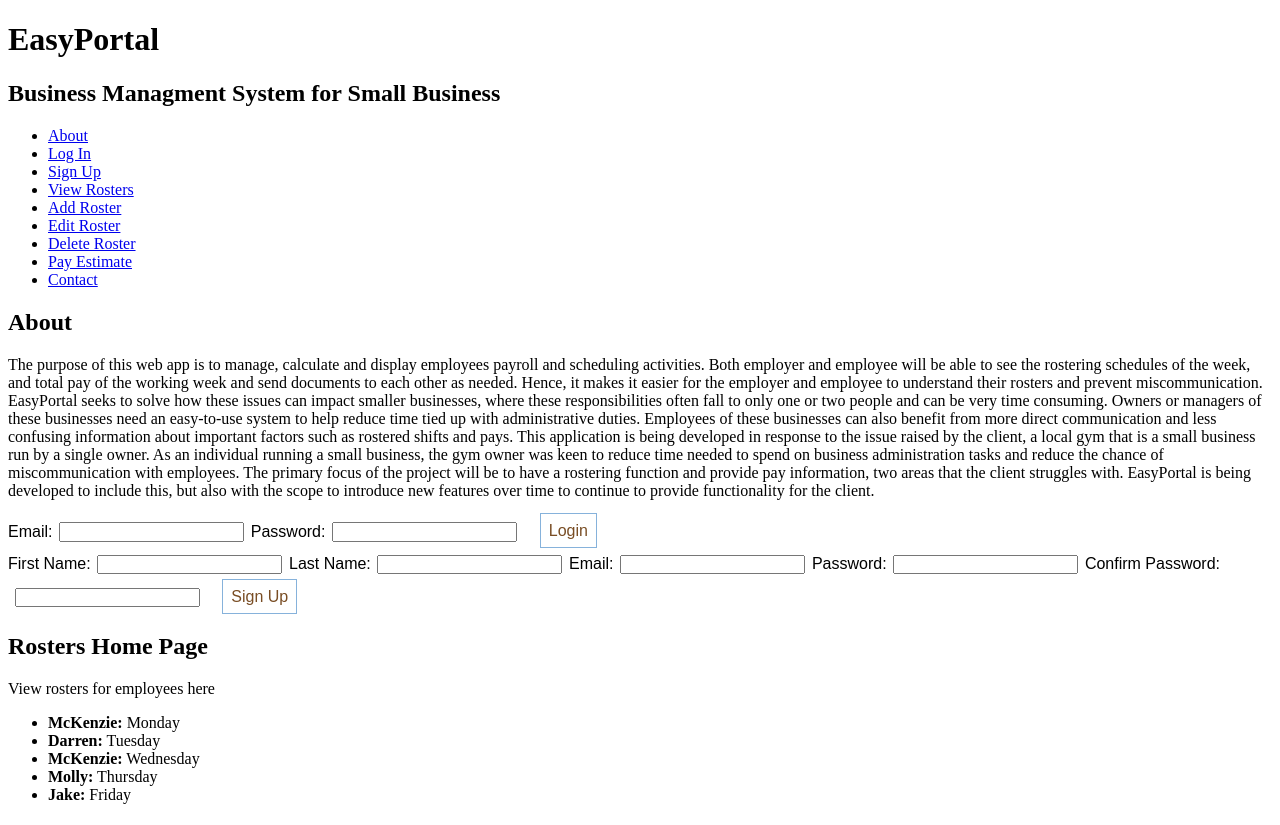
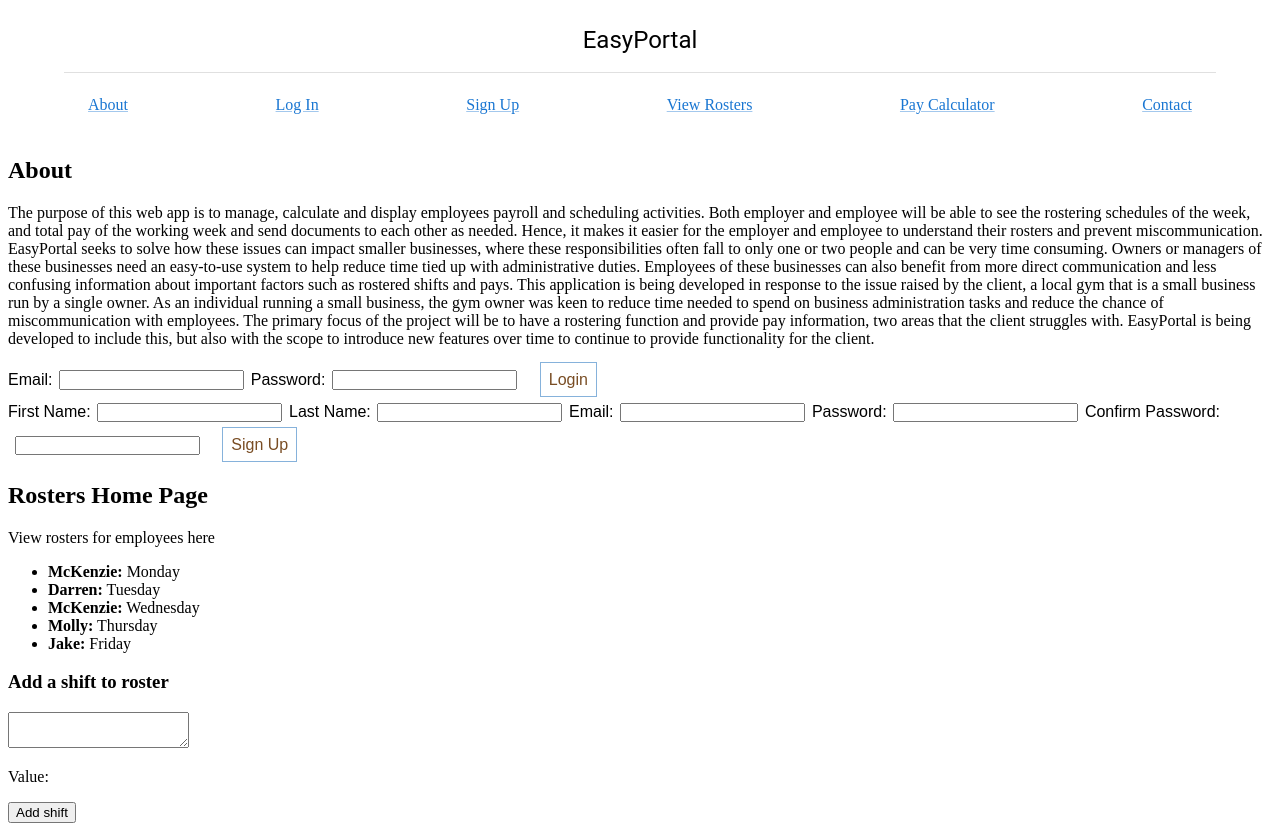
Before and after one commit to EasyPortal-Business-Management-System/EasyPortal-Client, a React (Create React App) app: page / in a window 1280 px wide. Shown: the top 825 px of the page. Built offline with nearby package versions, Linux system fonts and the light colour scheme.

Commit message:
nav bar added with links to pages

```diff
--- a/src/App.js
+++ b/src/App.js
@@ -5,11 +5,33 @@ import About from "./components/About";
 import Rosters from './components/Rosters';
 import EditRoster from './components/EditRoster';
 import DeleteRoster from './components/DeleteRoster';
-import Header from "./components/Header";
+// import Header from "./components/Header";
 import Footer from "./components/Footer";
 import PayCalc from './components/PayCalc';
 import Contact from './components/Contact';
+import { Container } from "@mui/material";
+import Nav from "./components/Nav";
 
+const sections = [
+  {
+    title: "About", url:"#about"
+  },
+  {
+    title: "Log In", url:"#login"
+  },
+  {
+    title: "Sign Up", url:"#register"
+  },
+  {
+    title: "View Rosters", url:"#viewrosters"
+  },
+  {
+    title: "Pay Calculator", url:"#paycalc"
+  },
+  {
+    title: "Contact", url:"#contact"
+  }
+]
 
 function LoadingPage() {
   return(<h1>Loading EasyPortal...</h1>);
@@ -18,9 +40,12 @@ function LoadingPage() {
 function MainPage() {
   return (
       <div className="App">
-        <header className="App-header">
-          <p>
-            <Header />
+        <Container maxWidth='lg'>
+          <Nav title="EasyPortal"
+          sections={sections}>
+          </Nav>
+        </Container>
+            {/* <Header /> */}
             <About />
             <LogIn />
             <SignUp />
@@ -30,8 +55,6 @@ function MainPage() {
             <PayCalc />
             <Contact />
             <Footer title={"Check weekly for roster updates!"}/>
-          </p>
-        </header>
       </div>
     );
 }
--- a/src/components/Nav.js
+++ b/src/components/Nav.js
@@ -1 +1,36 @@
 import React from "react";
+import { Toolbar, Typography, Link } from "@mui/material";
+
+
+function Nav(props) {
+    const {title, sections} = props;
+    return(
+        <React.Fragment>
+            <Toolbar sx={{borderBottom: 1, borderColor: 'divider'}}>
+                <Typography
+                components="h2"
+                variant="h5"
+                color="inherit"
+                align="center"
+                noWrap
+                sx={{ flex: 1 }}>
+                    {title}
+                </Typography>
+            </Toolbar>
+            <Toolbar
+            component="nav"
+            varient="dense"
+            sx={{justifyContent: 'space-between', overflowX:'auto'}}>
+                {sections.map((section) => (
+                    <Link key={section.title} to={section.url}>
+                        {section.title}
+                    </Link>
+                ))}
+            </Toolbar>
+        </React.Fragment>
+    );
+}
+
+
+
+export default Nav;
```
